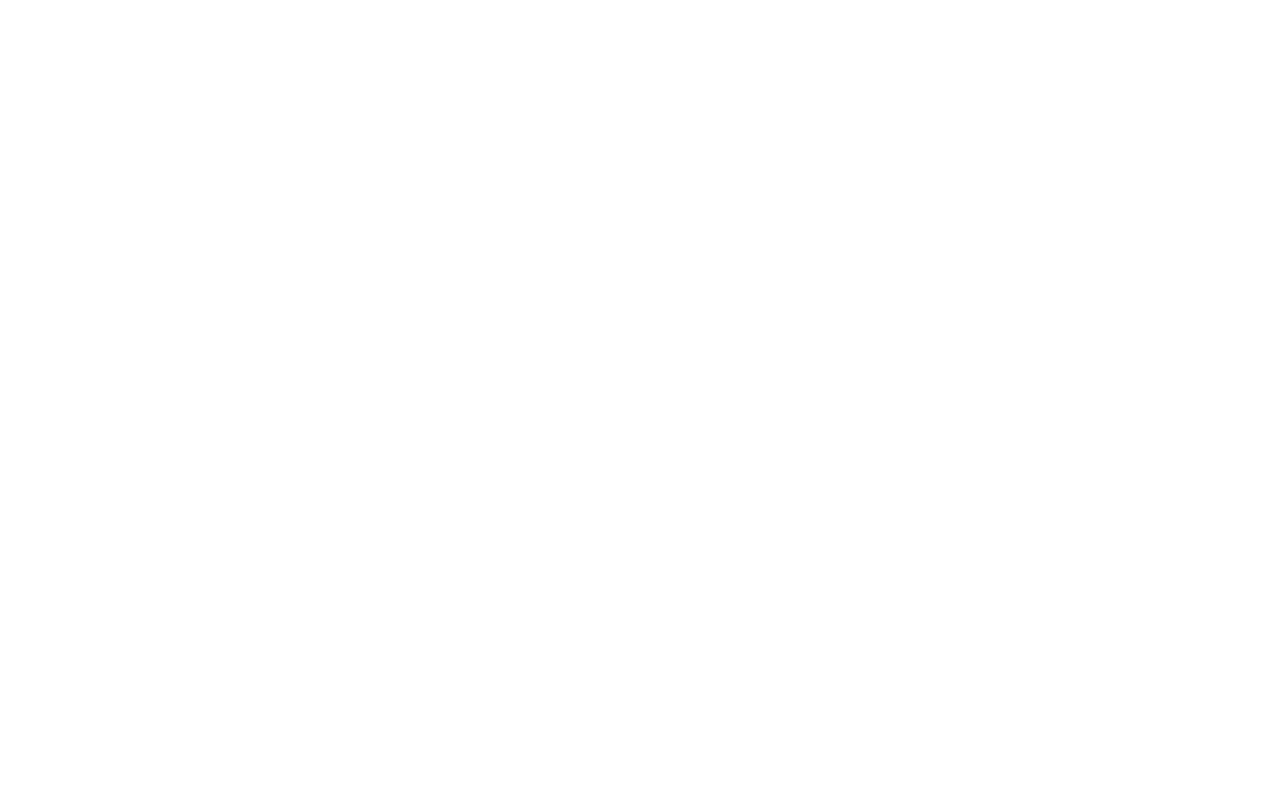
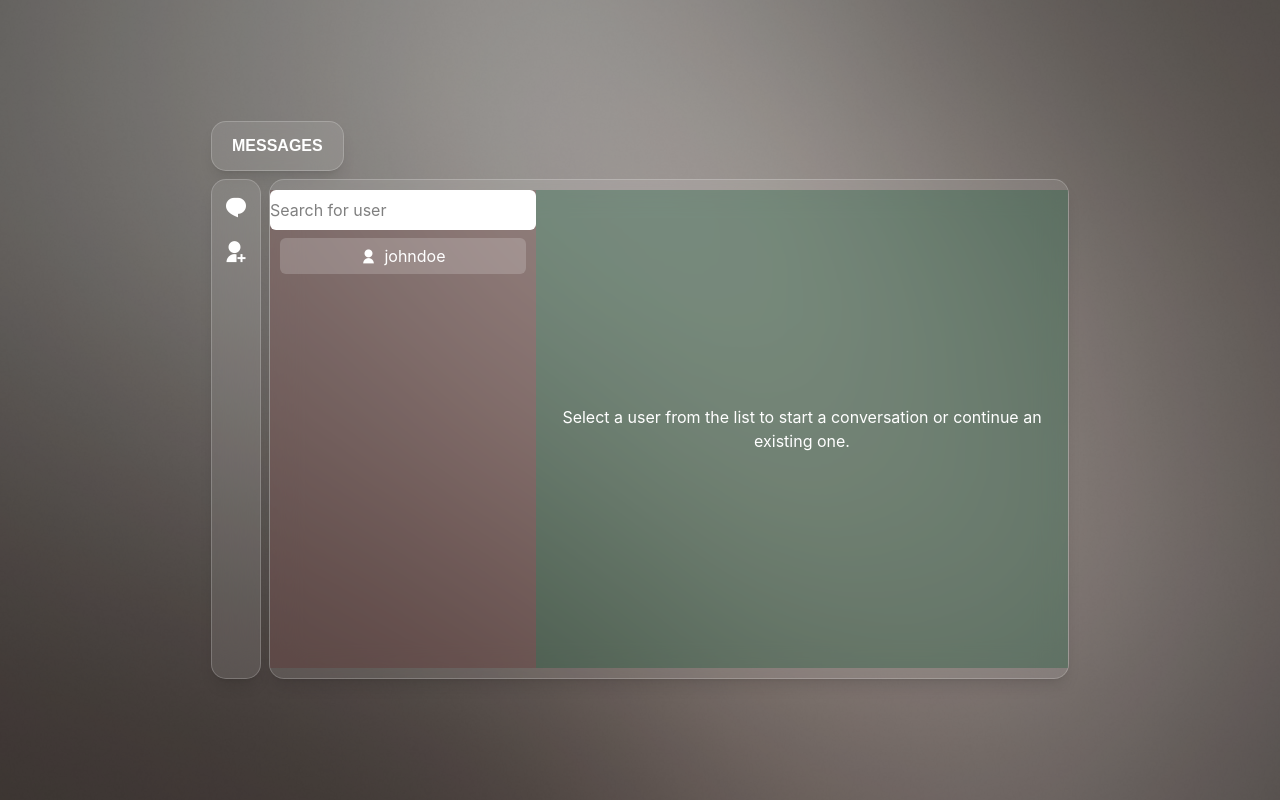
Before and after one commit to AbdinatifM/ChatApp, a React app in the folder frontend/: page /home in a window 1280 px wide. Before the commit this address had no page. Built offline with nearby package versions, Linux system fonts and the light colour scheme; the HTML template or start-up script is replaced by a standard one.

Commit message:
Messages design is partially done.

```diff
--- a/frontend/src/App.css
+++ b/frontend/src/App.css
@@ -2,6 +2,6 @@
 @import "remixicon/fonts/remixicon.css";
 @import url('https://fonts.googleapis.com/css2?family=Poppins&display=swap');
 
-.font-Poppins {
+.font-poppins {
   font-family: "Poppins", sans-serif;
 }
--- a/frontend/src/App.jsx
+++ b/frontend/src/App.jsx
@@ -6,6 +6,7 @@
 import LandingPage from './pages/LandingPage'
 import { Route, Routes } from 'react-router-dom'
 import LoginPage from './pages/LoginPage'
+import HomePage from './pages/HomePage'
 
 function App() {
 
@@ -14,7 +15,7 @@
       <Routes>
         <Route path="/" element={<LandingPage />}/>
         <Route path="/login" element={<LoginPage />} />
-
+        <Route path="/home" element={<HomePage />} />
 
         {/* <Route element={Protected/>}>    </Route>*/}
       </Routes>
--- /dev/null
+++ b/frontend/src/pages/HomePage.jsx
@@ -0,0 +1,38 @@
+import React from 'react'
+
+function HomePage() {
+    return (
+
+        <div className='h-screen bg-[url(./assets/background.png)] bg-cover flex items-center justify-center'>
+            <div className='flex flex-col items-center justify-center gap-2'>
+                <div className='h-[50px] bg-white/10 backdrop-filter backdrop-blur-lg border border-white/20 shadow-lg rounded-[15px] py-[10px] px-[20px] flex flex-col items-center justify-center gap-2 self-start'>
+                    <h2 className='font-poppins text-white font-bold'>MESSAGES</h2>
+                </div>
+                <div className='flex gap-2'>
+                    <div className='h-[500px] w-[50px] bg-white/10 backdrop-filter backdrop-blur-lg border border-white/20 shadow-lg rounded-[15px] py-[10px] flex flex-col items-center justify-start gap-2'>
+                        <i class="ri-chat-1-fill text-white text-[1.5rem]"></i>
+                        <i class="ri-user-add-fill text-white text-[1.5rem]"></i>
+                    </div>
+                    <div className='h-[500px] w-[800px] bg-white/10 backdrop-filter backdrop-blur-lg border border-white/20 shadow-lg rounded-[15px] py-[10px] flex flex-col items-center justify-start gap-2'>
+                        <div className='h-full w-full bg-black/20 flex'>
+                            <div className='flex-1 bg-red-400/10 flex flex-col'>
+                                <input className='bg-white rounded-md py-2' type="text" name="" id=""  placeholder='Search for user'/>
+                                <div className='flex-1 flex flex-col items-center py-2'>
+                                    <button className='bg-[#F2F2F2]/20 text-white py-[6px] px-[5rem] rounded-md'>
+                                        <i class="ri-user-fill mr-2"></i>
+                                        <span>johndoe</span>
+                                    </button>
+                                </div>
+                            </div>
+                            <div className='flex-2 bg-green-400/10 flex items-center justify-center'>
+                                <p className='text-white text-center'>Select a user from the list to start a conversation or continue an existing one.</p>
+                            </div>
+                        </div>
+                    </div>
+                </div>
+            </div>
+        </div>
+    )
+}
+
+export default HomePage
```
